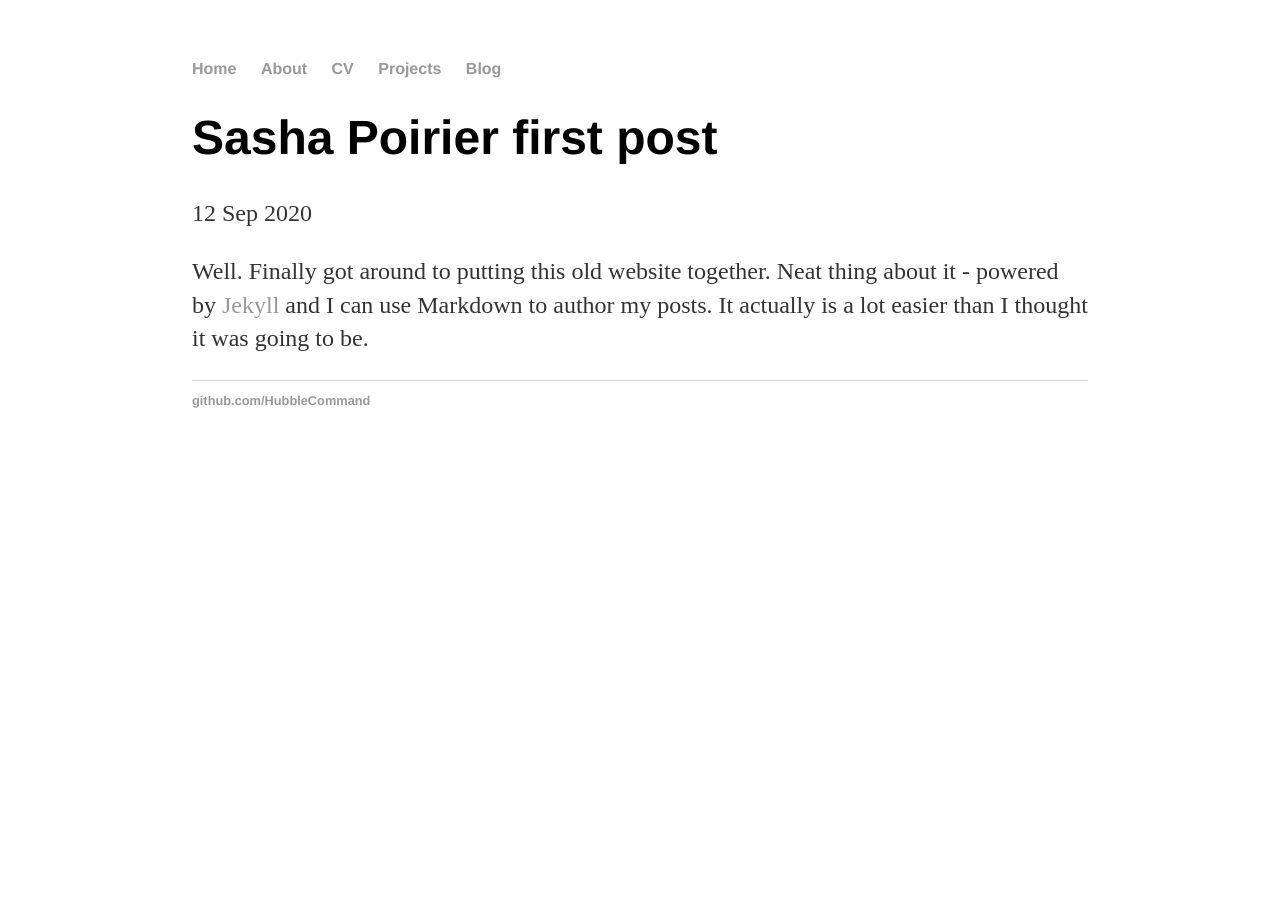
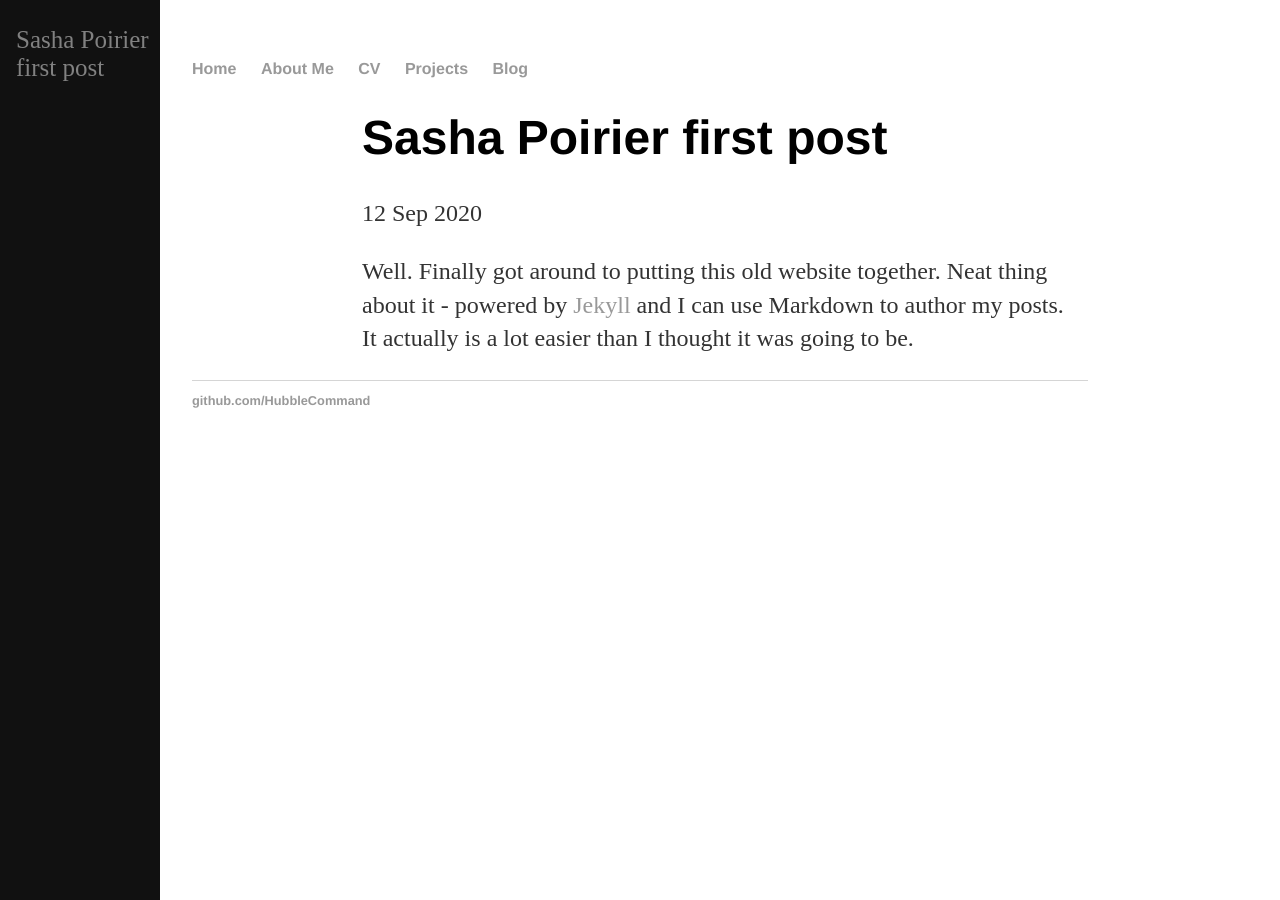
Before and after one commit to HubbleCommand/HubbleCommand.github.io, a Jekyll site: the page built from _projects/project-a.md, in a window 1280 px wide. Built offline with Jekyll 4.4.1, drawn with Linux system fonts in a browser that asks for light colours.

Commit message:
Projects

```diff
--- a/_layouts/default.html
+++ b/_layouts/default.html
@@ -4,12 +4,13 @@
         <title>{{ page.title }}</title>
         <!-- link to main stylesheet -->
         <link rel="stylesheet" type="text/css" href="/css/main.css">
+        <link rel="stylesheet" type="text/css" href="/css/project.css">
     </head>
     <body>
         <nav>
             <ul>
                 <li><a href="/">Home</a></li>
-                <li><a href="/about">About</a></li>
+                <li><a href="/about">About Me</a></li>
                 <li><a href="/cv">CV</a></li>
                 <li><a href="/projects">Projects</a></li>
                 <li><a href="/blog">Blog</a></li>
--- a/_layouts/project.html
+++ b/_layouts/project.html
@@ -1,9 +1,19 @@
 ---
 layout: default
 ---
-<h1>{{ page.title }}</h1>
-<p class="meta">{{ page.date | date_to_string }}</p>
+ <!-- Side navigation -->
+ <div class="sidenav">
+    {% for project in site.projects %}
+    <a href="{{ project.url }}" title="{{ project.title }}">{{ project.title }}</a>
+    {% endfor %}
+  </div>
 
-<div class="post">
-  {{ content }}
-</div>
+  <!-- Page content -->
+  <div class="main">
+    <h1>{{ page.title }}</h1>
+    <p class="meta">{{ page.date | date_to_string }}</p>
+
+    <div class="post">
+        {{ content }}
+    </div>
+  </div>
--- /dev/null
+++ b/css/project.css
@@ -0,0 +1,22 @@
+.sidenav {
+    height: 100%; /* Full-height: remove this if you want "auto" height */
+    width: 160px; /* Set the width of the sidebar */
+    position: fixed; /* Fixed Sidebar (stay in place on scroll) */
+    z-index: 1; /* Stay on top */
+    top: 0; /* Stay at the top */
+    left: 0;
+    background-color: #111; /* Black */
+    overflow-x: hidden; /* Disable horizontal scroll */
+    padding-top: 20px;
+}
+.sidenav a {
+    padding: 6px 8px 6px 16px;
+    text-decoration: none;
+    font-size: 25px;
+    color: #818181;
+    display: block;
+}
+.main {
+    margin-left: 160px; /* Same as the width of the sidebar */
+    padding: 0px 10px;
+}
```
Also changed, not shown: _projects/project-a.md (+1 -0 lines), projects/index.html (+7 -1 lines).
